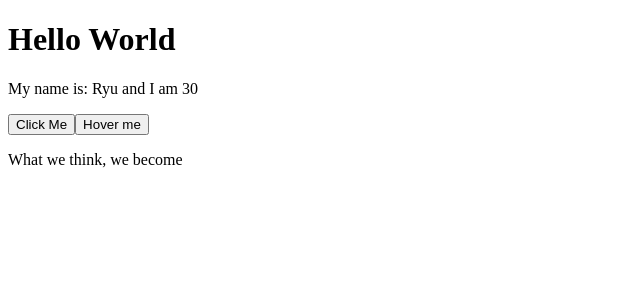
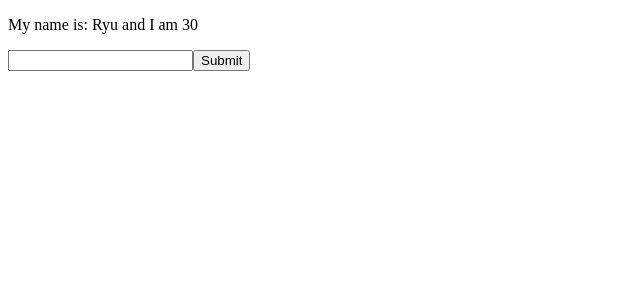
Before and after one commit to LucasBKing/react_basics, a React (Create React App) app: page / in a window 1280 px wide. Shown: the top 300 px of the page, without its empty margins (0-640 px from the left). Built offline with nearby package versions, Linux system fonts and the light colour scheme.

Commit message:
Getting data and prevent default behavior from a form

```diff
--- a/src/App.js
+++ b/src/App.js
@@ -6,31 +6,26 @@
     age: 30
   }
 
-  handleClick = (e) => {
-    //console.log(e.target)
-    // How access this.state? using arrow function
+  handleChange = (e) => {
     this.setState({
-      name: 'Yoshi'
+      name: e.target.value
     });
-    console.log(this.state);
   }
 
-  handleMouseOver = (e) => {
-    console.log(e.target, e.pageX);
-  }
-
-  handleCopy = (e) => {
-    console.log('Try being original for once!');
+  handleSubmit = (e) => {
+    //prevent default behaviour
+    e.preventDefault()
+    console.log(`Form submitted ${this.state.name}`)
   }
 
   render() {
     return (
       <div className="App">
-        <h1>Hello World</h1>
         <p>My name is: { this.state.name } and I am { this.state.age }</p>
-        <button onClick={ this.handleClick }>Click Me</button>
-        <button onMouseOver={  this.handleMouseOver }>Hover me</button>
-        <p onCopy={ this.handleCopy }>What we think, we become</p>
+        <form onSubmit={ this.handleSubmit }>
+          <input type="text" onChange={ this.handleChange } />
+          <button>Submit</button>
+        </form>
       </div>
     );
   }
```
